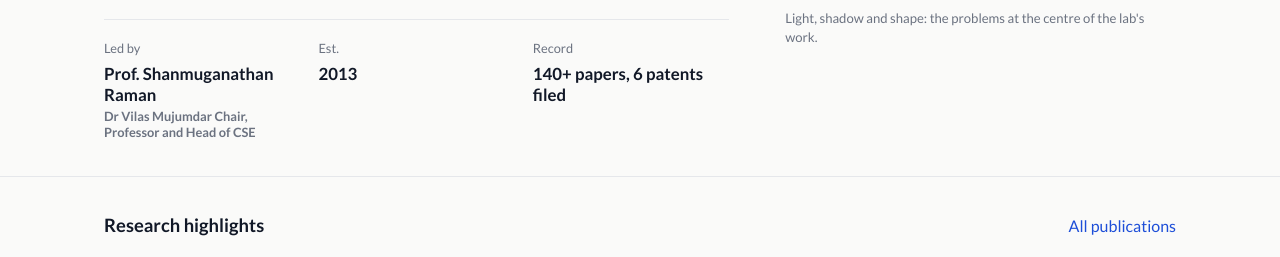
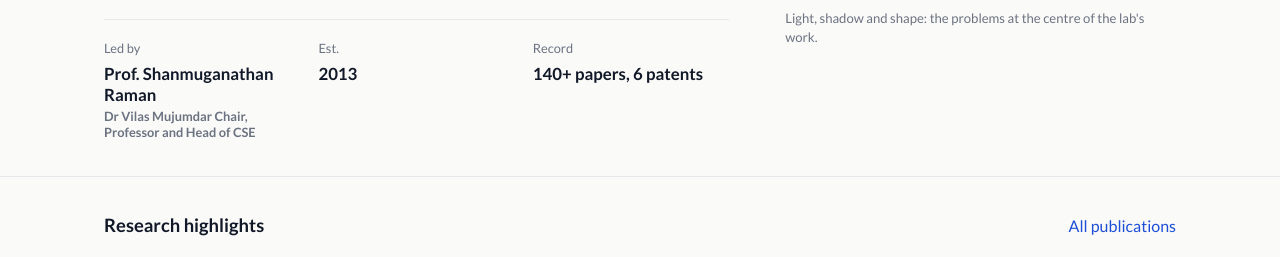
Before and after one commit to CVIGLAB/cviglab.github.io, a Jekyll site: the page built from index.html, in a window 1280 px wide and 900 px high, scrolled down 316 px. Shown: the part 197-454 px from the top of the window. Built offline with Jekyll 4.4.1, drawn with Linux system fonts in a browser that asks for light colours; a script that is not in the unit is left out.

Commit message:
Home: '6 patents'; drop PMRF tag from postdoc entry
Co-Authored-By: Claude Opus 5.5 <noreply@anthropic.com>

```diff
--- a/_data/people.yml
+++ b/_data/people.yml
@@ -26,7 +26,6 @@ groups:
       - name: "Dr. Prajwal Singh"
         role: "Post-Doctoral Fellow, IIT Gandhinagar; PhD, CSE, 2021–2026"
         topic: "Generative vision and neural decoding"
-        fellowships: ["PMRF Scholar"]
       - name: "Dr. Seema Kumari"
         role: "Post-Doctoral Fellow, IIT Gandhinagar; PhD, EE, 2020–2026"
         topic: "Restoration and analysis of 3D point clouds"
--- a/_data/site.yml
+++ b/_data/site.yml
@@ -6,7 +6,7 @@ facts:
   - label: Est.
     value: "2013"
   - label: Record
-    value: 140+ papers, 6 patents filed
+    value: 140+ papers, 6 patents
 
 courses:
   - code: ES 666
```
